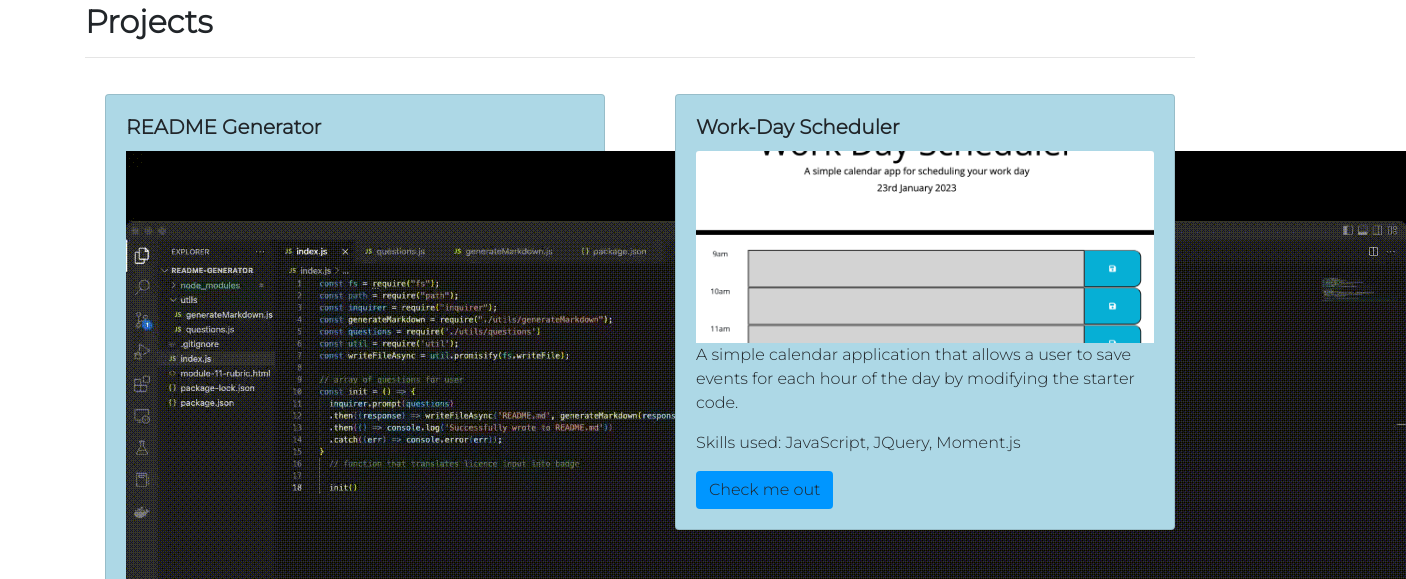
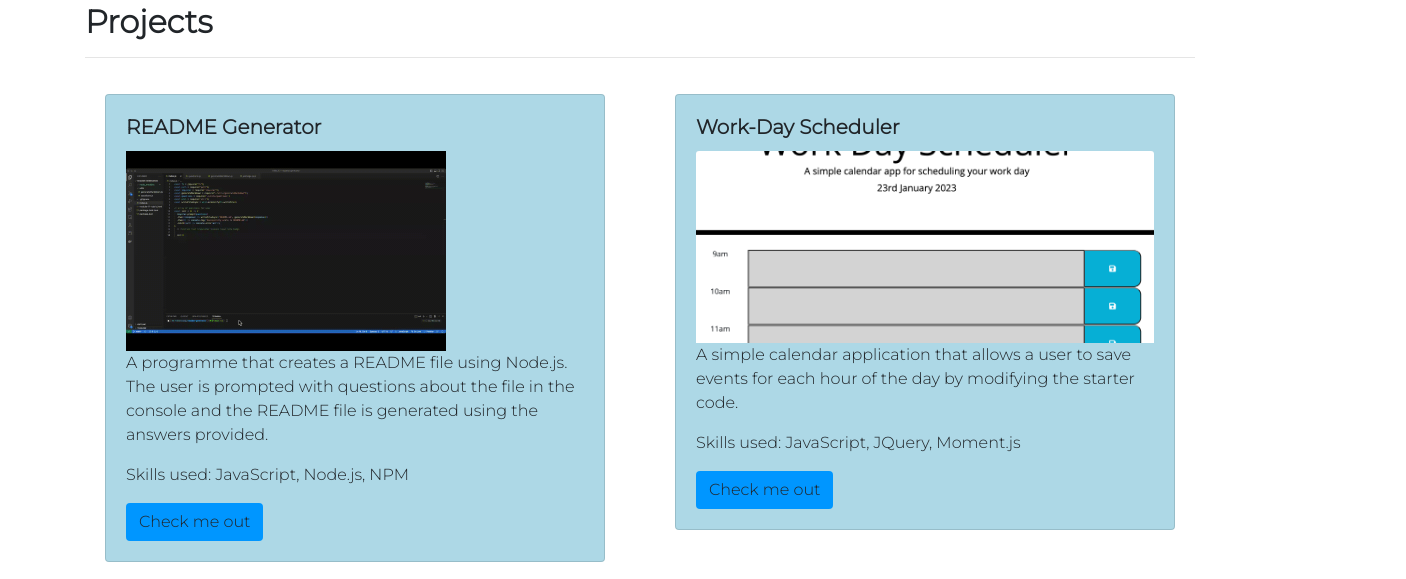
Before and after one commit to helenesauve/professional-portfolio, a plain HTML site: page index.html in a window 1280 px wide. Shown: the part 1157-1736 px from the top of the page, 1406 px wide, since content can reach past the window. Drawn offline with nearby package versions, Linux system fonts and the light colour scheme.

Commit message:
fixing gif size

```diff
--- a/assets/css/style.css
+++ b/assets/css/style.css
@@ -39,6 +39,11 @@ h2 {
 
 h5 {
     font-weight: bold !important;
+}
+
+#gif {
+    height: 200px;
+    width: auto;
 }
 
 /* Skills section */
--- a/index.html
+++ b/index.html
@@ -98,7 +98,7 @@
             <div class="card">
               <div class="card-body">
                 <h5 class="card-title">README Generator</h5>
-                <img src="./assets/images/output.gif" alt="walkthrough video gif">
+                <img id="gif" src="./assets/images/output.gif" alt="walkthrough video">
                 <p class="card-text">A programme that creates a README file using Node.js. The user is prompted with
                   questions about the file in the console and the README file is generated using the answers provided.
                 </p>
```
